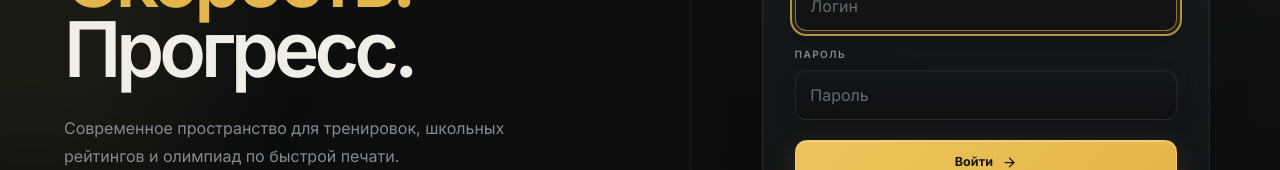
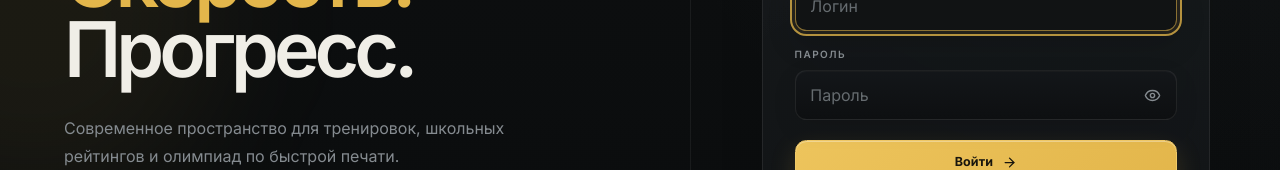
Before and after one commit to XayrulloWeb/type, a Next.js app: page /login in a window 1280 px wide. Shown: the part 377-547 px from the top of the page. Built offline with nearby package versions, Linux system fonts and the light colour scheme; no server answers.

Commit message:
Add password visibility toggle to login

```diff
--- a/app/login/page.tsx
+++ b/app/login/page.tsx
@@ -3,13 +3,14 @@
 import { useState } from "react";
 import { getSession, signIn } from "next-auth/react";
 import { useRouter } from "next/navigation";
-import { ArrowRight, Keyboard, LockKeyhole, ShieldCheck, Sparkles, Trophy } from "lucide-react";
+import { ArrowRight, Eye, EyeOff, Keyboard, LockKeyhole, ShieldCheck, Sparkles, Trophy } from "lucide-react";
 import { LocaleSwitcher } from "@/components/LocaleSwitcher";
 import { useI18n } from "@/components/LocaleProvider";
 
 export default function LoginPage() {
   const [username, setUsername] = useState("");
   const [password, setPassword] = useState("");
+  const [showPassword, setShowPassword] = useState(false);
   const [error, setError] = useState("");
   const [loading, setLoading] = useState(false);
   const router = useRouter();
@@ -81,15 +82,26 @@ export default function LoginPage() {
             />
             </label>
             <label className="block"><span className="mb-2 block text-[10px] font-semibold uppercase tracking-[0.14em] text-nova-muted">{t("login.password")}</span>
+            <span className="relative block">
               <input
-              type="password"
+                type={showPassword ? "text" : "password"}
                 autoComplete="current-password"
                 required
                 placeholder={t("login.password")}
                 value={password}
                 onChange={(e) => setPassword(e.target.value)}
-              className="nova-input"
+                className="nova-input pr-12"
               />
+              <button
+                type="button"
+                onClick={() => setShowPassword((visible) => !visible)}
+                className="absolute inset-y-0 right-0 grid w-12 place-items-center rounded-r-xl text-nova-muted transition hover:text-nova-accent focus-visible:outline-none focus-visible:ring-2 focus-visible:ring-inset focus-visible:ring-nova-accent/60"
+                aria-label={t(showPassword ? "login.hidePassword" : "login.showPassword")}
+                title={t(showPassword ? "login.hidePassword" : "login.showPassword")}
+              >
+                {showPassword ? <EyeOff size={17} /> : <Eye size={17} />}
+              </button>
+            </span>
             </label>
           </div>
 
--- a/lib/i18n-shared.ts
+++ b/lib/i18n-shared.ts
@@ -141,6 +141,8 @@ const ru: Record<string, string> = {
   "login.subtitle": "Войдите в школьный аккаунт",
   "login.username": "Логин",
   "login.password": "Пароль",
+  "login.showPassword": "Показать пароль",
+  "login.hidePassword": "Скрыть пароль",
   "login.signIn": "Войти",
   "login.signingIn": "Вход...",
   "login.error": "Неверный логин или пароль.",
@@ -290,6 +292,8 @@ const uz: Record<string, string> = {
   "login.subtitle": "Maktab akkauntiga kiring",
   "login.username": "Login",
   "login.password": "Parol",
+  "login.showPassword": "Parolni ko‘rsatish",
+  "login.hidePassword": "Parolni yashirish",
   "login.signIn": "Kirish",
   "login.signingIn": "Kirilmoqda...",
   "login.error": "Login yoki parol noto‘g‘ri.",
```
Lines whose indentation alone changed are shown as unchanged.
